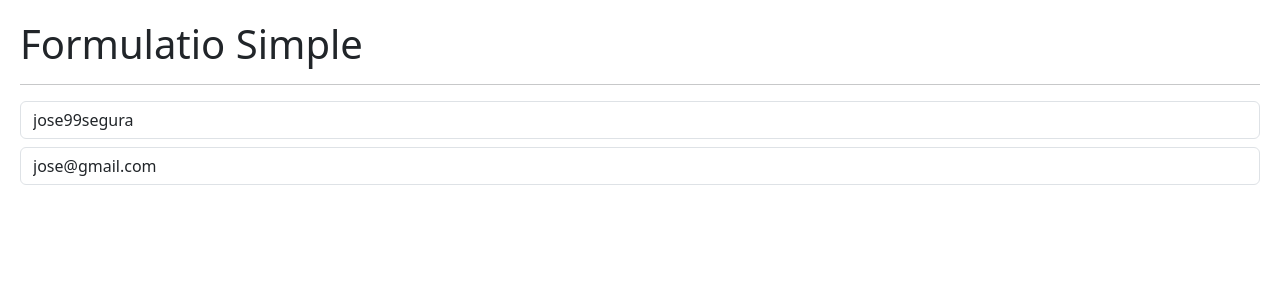
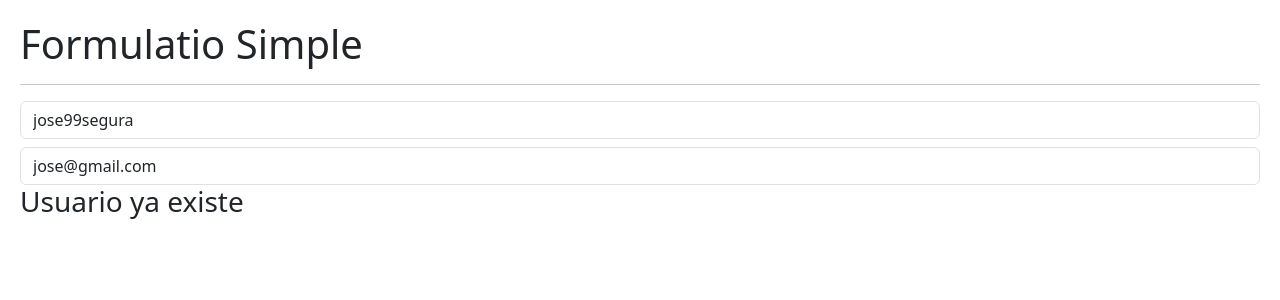
Before and after one commit to jose99segura/05-hook-app, a React (Vite) app: page / in a window 1280 px wide. Shown: the top 300 px of the page. Built offline with nearby package versions, Linux system fonts and the light colour scheme.

Commit message:
siguiendo

```diff
--- /dev/null
+++ b/src/02-useEffect/Message.jsx
@@ -0,0 +1,28 @@
+import { useEffect } from "react"
+
+
+
+export const Message = () => {
+
+    useEffect(() => {
+
+        const onMouseMove = ( { x,y } ) => {
+            const coords = { x, y };
+            console.log(coords);
+        }
+
+        window.addEventListener( 'mousemove', onMouseMove );
+
+        return () => {
+            window.removeEventListener( 'mousemove', onMouseMove );
+        }
+    }, [])
+
+    return (
+        <>
+
+        <h3>Usuario ya existe</h3>
+
+        </>
+    )
+}
--- a/src/02-useEffect/simpleForm.jsx
+++ b/src/02-useEffect/simpleForm.jsx
@@ -1,4 +1,5 @@
 import { useEffect, useState } from "react"
+import { Message } from "./Message";
 
 
 export const SimpleForm = () => {
@@ -20,12 +21,14 @@
     }
 
     useEffect( () =>  {
-        console.log("formState username ha cambiado");
+        // console.log("formState username ha cambiado");
     }, [username]);
 
     useEffect( () =>  {
-        console.log("formState email ha cambiado");
+        // console.log("formState email ha cambiado");
     }, [email]);
+
+
 
     return (
         <>
@@ -49,6 +52,10 @@
                 onChange = { onInputChange }
             />
 
+            {
+              (username === 'jose99segura') && <Message/>
+            }
+
 
         </>
     )
```
